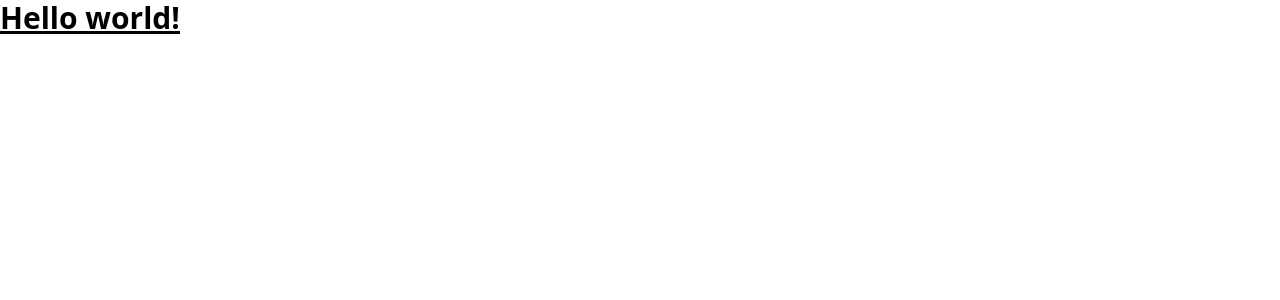
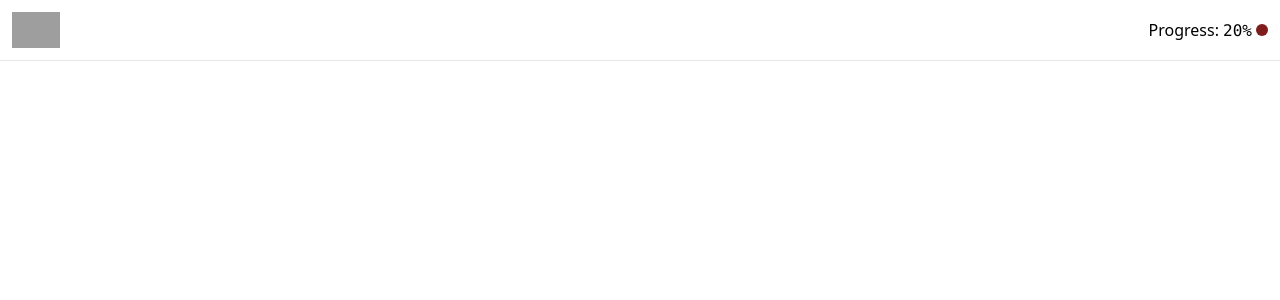
Before and after one commit to puffluv/TaskTracker, a Vue app: page / in a window 1280 px wide. Shown: the top 300 px of the page. Built offline with nearby package versions, Linux system fonts and the light colour scheme; grey boxes are pictures that could not be loaded.

Commit message:
Add: header component

```diff
--- a/src/App.vue
+++ b/src/App.vue
@@ -1,3 +1,21 @@
+<script setup>
+import { CheckCircleIcon } from '@heroicons/vue/24/outline'
+</script>
+
 <template>
-  <h1 class="text-3xl font-bold underline">Hello world!</h1>
+  <header class="sticky top-0 z-20 flex items-center justify-between border-b bg-white p-3">
+    <a href="#">
+      <img src="./assets/logo.png" alt="Logo" class="h-9" />
+    </a>
+    <a href="" class="text=sm">
+      <div v-if="false" class="flex items-center gap-1">
+        All tasks done!
+        <CheckCircleIcon class="h-7 text-green-900"></CheckCircleIcon>
+      </div>
+      <div v-else class="flex items-center gap-1">
+        <div>Progress: <span class="font-mono">20%</span></div>
+        <div class="h-3 w-3 rounded-full bg-red-900"></div>
+      </div>
+    </a>
+  </header>
 </template>
```
